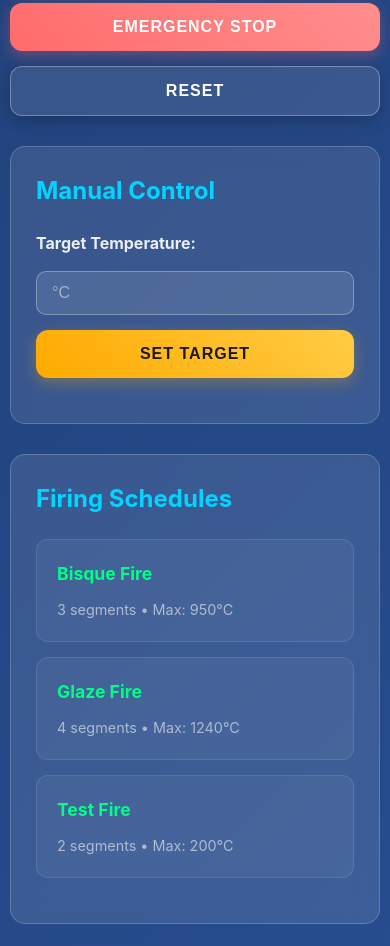
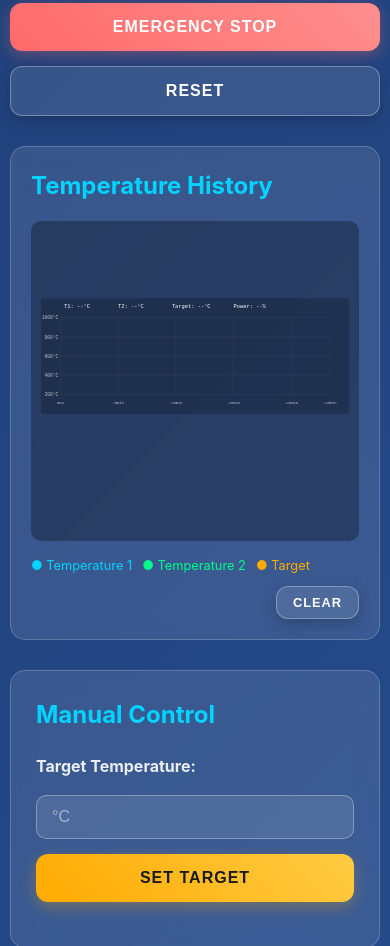
Before and after one commit to keithwins/Kiln-Controller-250903, a plain HTML site: page data/index.html in a window 390 px wide. Shown: the part 936-1882 px from the top of the page. Drawn offline with Linux system fonts and the light colour scheme; no server answers.

Commit message:
solid 2509042255

```diff
--- a/data/index.html
+++ b/data/index.html
@@ -1,11 +1,13 @@
 <!DOCTYPE html>
 <html lang="en">
+
 <head>
   <meta charset="UTF-8">
   <meta name="viewport" content="width=device-width, initial-scale=1.0">
   <title>Kiln Controller</title>
   <link rel="stylesheet" href="/style.css">
 </head>
+
 <body>
   <div class="container">
     <div class="header">
@@ -50,6 +52,74 @@
       <button class="btn-danger" id="stopBtn" onclick="stopSystem()">Stop System</button>
       <button class="btn-danger" onclick="emergencyStop()">Emergency Stop</button>
       <button class="btn-secondary" onclick="resetSystem()">Reset</button>
+    </div>
+
+    <!-- Simple Temperature Graph -->
+    <div class="graph-section">
+      <h2>Temperature History</h2>
+      <div class="graph-container">
+        <svg id="temperatureGraph" viewBox="0 0 800 300" preserveAspectRatio="xMidYMid meet">
+          <!-- Background -->
+          <rect width="800" height="300" fill="rgba(0,0,0,0.2)" rx="5" />
+
+          <!-- Grid lines -->
+          <g stroke="rgba(255,255,255,0.1)" stroke-width="1">
+            <!-- Horizontal grid lines -->
+            <line x1="50" y1="50" x2="750" y2="50" />
+            <line x1="50" y1="100" x2="750" y2="100" />
+            <line x1="50" y1="150" x2="750" y2="150" />
+            <line x1="50" y1="200" x2="750" y2="200" />
+            <line x1="50" y1="250" x2="750" y2="250" />
+            <!-- Vertical grid lines -->
+            <line x1="50" y1="50" x2="50" y2="250" />
+            <line x1="200" y1="50" x2="200" y2="250" />
+            <line x1="350" y1="50" x2="350" y2="250" />
+            <line x1="500" y1="50" x2="500" y2="250" />
+            <line x1="650" y1="50" x2="650" y2="250" />
+            <line x1="750" y1="50" x2="750" y2="250" />
+          </g>
+
+          <!-- Y-axis labels -->
+          <g fill="rgba(255,255,255,0.7)" font-size="12" text-anchor="end" font-family="monospace">
+            <text x="45" y="55">1000°C</text>
+            <text x="45" y="105">800°C</text>
+            <text x="45" y="155">600°C</text>
+            <text x="45" y="205">400°C</text>
+            <text x="45" y="255">200°C</text>
+          </g>
+
+          <!-- X-axis labels -->
+          <g fill="rgba(255,255,255,0.7)" font-size="10" text-anchor="middle" font-family="monospace">
+            <text x="50" y="275">Now</text>
+            <text x="200" y="275">-5min</text>
+            <text x="350" y="275">-10min</text>
+            <text x="500" y="275">-15min</text>
+            <text x="650" y="275">-20min</text>
+            <text x="750" y="275">-25min</text>
+          </g>
+
+          <!-- Temperature lines (will be updated by JavaScript) -->
+          <g id="tempLines">
+            <polyline id="temp1Line" fill="none" stroke="#00d4ff" stroke-width="2" points="" />
+            <polyline id="temp2Line" fill="none" stroke="#00ff88" stroke-width="2" points="" />
+            <polyline id="targetLine" fill="none" stroke="#ffaa00" stroke-width="3" stroke-dasharray="5,5" points="" />
+          </g>
+
+          <!-- Current values display -->
+          <g id="currentValues" fill="white" font-size="14" font-family="monospace">
+            <text x="60" y="25" id="graphTemp1">T1: --°C</text>
+            <text x="200" y="25" id="graphTemp2">T2: --°C</text>
+            <text x="340" y="25" id="graphTarget">Target: --°C</text>
+            <text x="500" y="25" id="graphPower">Power: --%</text>
+          </g>
+        </svg>
+      </div>
+      <div class="graph-legend">
+        <span style="color: #00d4ff;">● Temperature 1</span>
+        <span style="color: #00ff88;">● Temperature 2</span>
+        <span style="color: #ffaa00;">● Target</span>
+        <button onclick="clearGraph()" class="btn-secondary small">Clear</button>
+      </div>
     </div>
 
     <div class="manual-control">
@@ -104,4 +174,5 @@
 
   <script src="/script.js"></script>
 </body>
+
 </html>
--- a/data/script.js
+++ b/data/script.js
@@ -5,6 +5,8 @@ class KilnController {
         this.logElement = document.getElementById('log');
         this.updateInterval = null;
         this.lastStatus = {};
+        this.graphData = [];
+        this.maxGraphPoints = 75; // 75 points = ~2.5 minutes at 2-second updates
 
         this.init();
     }
@@ -129,6 +131,7 @@ class KilnController {
             this.updateElement('version', data.version || 'Unknown');
 
             this.checkForAlerts(data);
+            this.updateGraph(data);
             this.lastStatus = data;
 
         } catch (error) {
@@ -163,6 +166,73 @@ class KilnController {
         } else {
             return `${secs}s`;
         }
+    }
+
+    updateGraph(data) {
+        // Add new data point
+        this.graphData.push({
+            temp1: data.temp1,
+            temp2: data.temp2,
+            target: data.setpoint,
+            power: data.power
+        });
+
+        // Keep only recent points
+        if (this.graphData.length > this.maxGraphPoints) {
+            this.graphData.shift();
+        }
+
+        // Update current values display
+        document.getElementById('graphTemp1').textContent = `T1: ${data.temp1.toFixed(1)}°C`;
+        document.getElementById('graphTemp2').textContent = `T2: ${data.temp2.toFixed(1)}°C`;
+        document.getElementById('graphTarget').textContent = `Target: ${data.setpoint.toFixed(1)}°C`;
+        document.getElementById('graphPower').textContent = `Power: ${data.power.toFixed(0)}%`;
+
+        // Draw the lines
+        this.drawGraphLines();
+    }
+
+    drawGraphLines() {
+        if (this.graphData.length < 2) return;
+
+        const graphWidth = 700; // 750 - 50 for margins
+        const graphHeight = 200; // 250 - 50 for margins
+        const graphTop = 50;
+
+        // Temperature range for scaling
+        const minTemp = 0;
+        const maxTemp = 1000;
+
+        const temp1Points = [];
+        const temp2Points = [];
+        const targetPoints = [];
+
+        this.graphData.forEach((point, index) => {
+            // X position: newest data on the left, oldest on the right
+            const x = 50 + (index / (this.maxGraphPoints - 1)) * graphWidth;
+
+            // Y positions (inverted because SVG Y increases downward)
+            const y1 = graphTop + graphHeight - ((point.temp1 - minTemp) / (maxTemp - minTemp)) * graphHeight;
+            const y2 = graphTop + graphHeight - ((point.temp2 - minTemp) / (maxTemp - minTemp)) * graphHeight;
+            const yTarget = graphTop + graphHeight - ((point.target - minTemp) / (maxTemp - minTemp)) * graphHeight;
+
+            temp1Points.push(`${x},${y1}`);
+            temp2Points.push(`${x},${y2}`);
+            targetPoints.push(`${x},${yTarget}`);
+        });
+
+        // Update the polyline elements
+        document.getElementById('temp1Line').setAttribute('points', temp1Points.join(' '));
+        document.getElementById('temp2Line').setAttribute('points', temp2Points.join(' '));
+        document.getElementById('targetLine').setAttribute('points', targetPoints.join(' '));
+    }
+
+    clearGraph() {
+        this.graphData = [];
+        document.getElementById('temp1Line').setAttribute('points', '');
+        document.getElementById('temp2Line').setAttribute('points', '');
+        document.getElementById('targetLine').setAttribute('points', '');
+        this.log('Graph cleared', 'info');
     }
 
     checkForAlerts(data) {
@@ -346,6 +416,10 @@ function clearLog() {
     kilnController.clearLog();
 }
 
+function clearGraph() {
+    kilnController.clearGraph();
+}
+
 document.addEventListener('DOMContentLoaded', () => {
     kilnController = new KilnController();
 });
--- a/data/style.css
+++ b/data/style.css
@@ -344,3 +344,57 @@ button:disabled {
         grid-template-columns: 1fr;
     }
 }
+
+/* Simple Graph Styles */
+.graph-section {
+    background: rgba(255, 255, 255, 0.1);
+    padding: 20px;
+    border-radius: 15px;
+    backdrop-filter: blur(10px);
+    border: 1px solid rgba(255, 255, 255, 0.2);
+    margin-bottom: 30px;
+}
+
+.graph-section h2 {
+    margin-bottom: 15px;
+    font-size: 1.5rem;
+    color: #00d4ff;
+}
+
+.graph-container {
+    background: rgba(0, 0, 0, 0.3);
+    border-radius: 10px;
+    padding: 10px;
+    margin-bottom: 15px;
+    min-height: 320px;
+}
+
+.graph-container svg {
+    width: 100%;
+    height: 300px;
+}
+
+.graph-legend {
+    display: flex;
+    gap: 20px;
+    align-items: center;
+    font-size: 0.9rem;
+    flex-wrap: wrap;
+}
+
+.btn-secondary.small {
+    padding: 8px 16px;
+    font-size: 0.8rem;
+    margin-left: auto;
+}
+
+@media (max-width: 768px) {
+    .graph-container svg {
+        height: 250px;
+    }
+
+    .graph-legend {
+        gap: 10px;
+        font-size: 0.8rem;
+    }
+}
```
Lines whose indentation alone changed are shown as unchanged.
